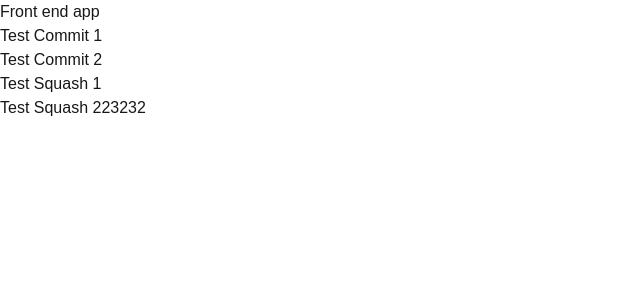
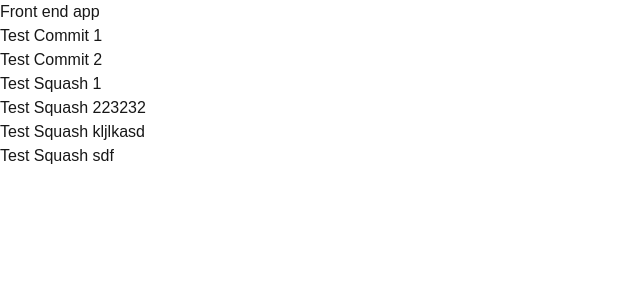
Before and after one commit to hayuta1412/test-repo, a Next.js app: page / in a window 1280 px wide. Shown: the top 300 px of the page, without its empty margins (0-640 px from the left). Built offline with nearby package versions, Linux system fonts and the light colour scheme.

Commit message:
Merge Squash 2

```diff
--- a/src/app/page.tsx
+++ b/src/app/page.tsx
@@ -6,6 +6,8 @@ export default function Home() {
       <p>Test Commit 2</p>
       <p>Test Squash 1</p>
       <p>Test Squash 223232</p>
+      <p>Test Squash kljlkasd</p>
+      <p>Test Squash sdf</p>
     </div>
   );
 }
```
